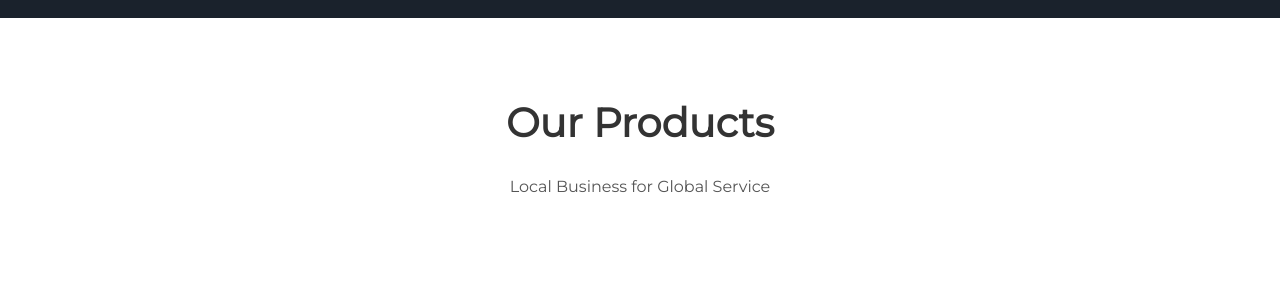
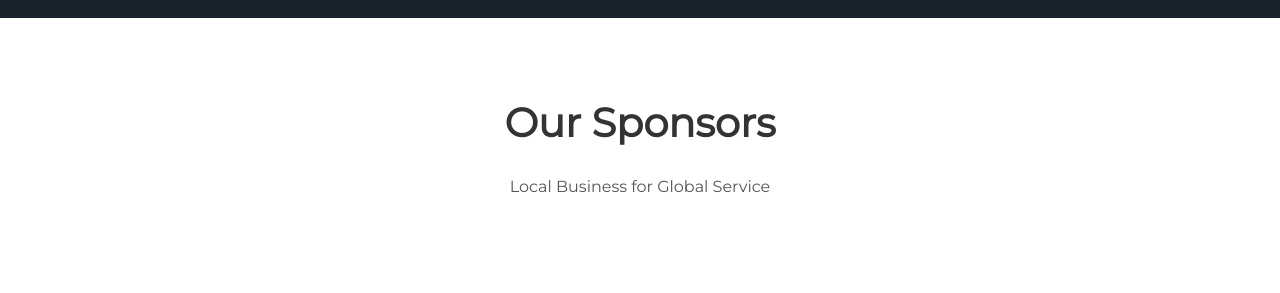
Before and after one commit to toprobusiness/topro.github.io, a Jekyll site: the page built from index.html, in a window 1280 px wide. Shown: the part 882-1175 px from the top of the page. Built offline with Jekyll 4.4.1, drawn with Linux system fonts in a browser that asks for light colours; comment, search, counter and statistics services are not loaded.

Commit message:
Update about.html

```diff
--- a/_includes/about.html
+++ b/_includes/about.html
@@ -1,5 +1,5 @@
  <div class="user-details">
-  <h1> Our Products </h1>
+  <h1> Our Sponsors </h1>
   <p> {{site.user_description}} </p>
 </div>
   <div class="user">
```
